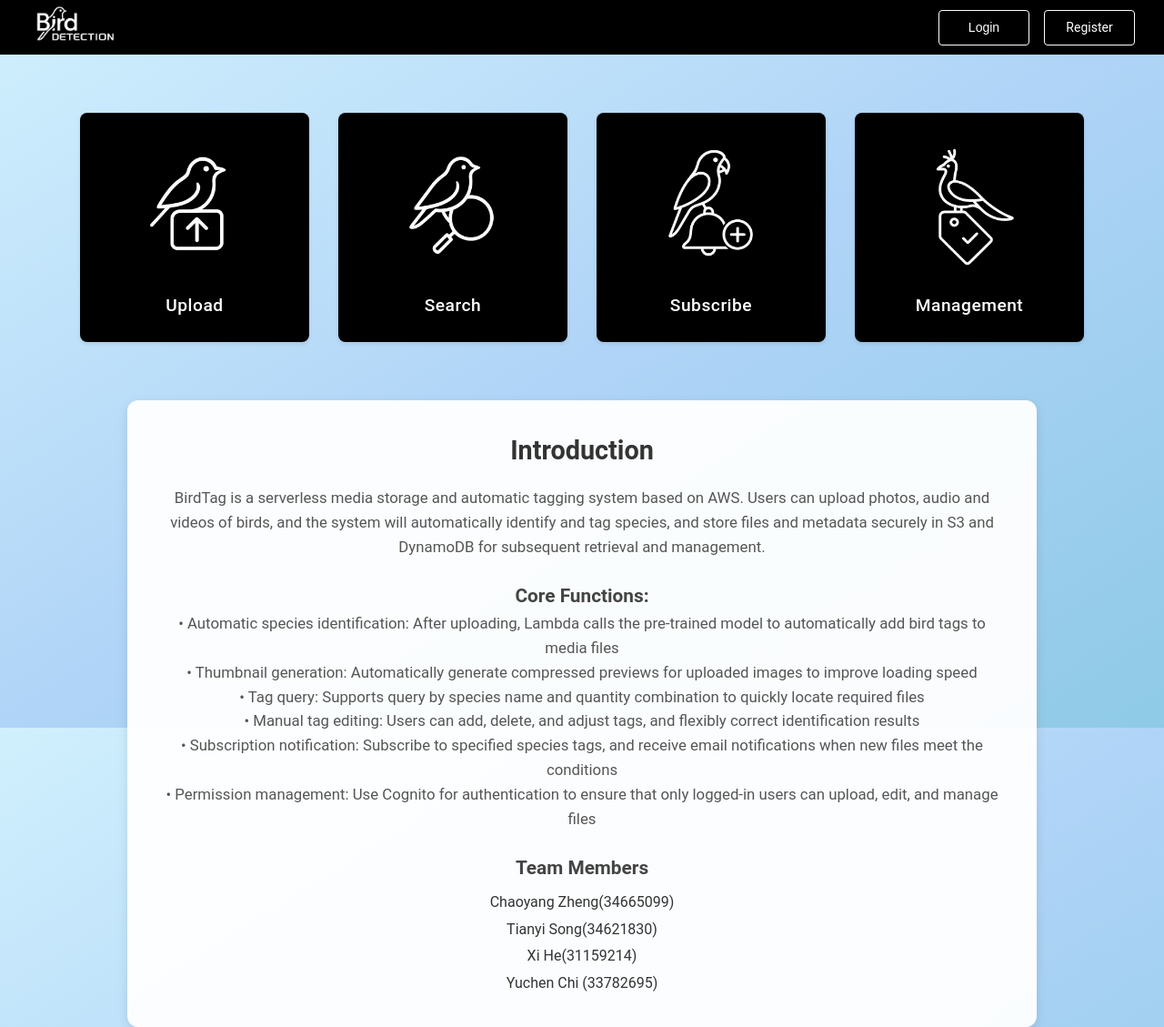
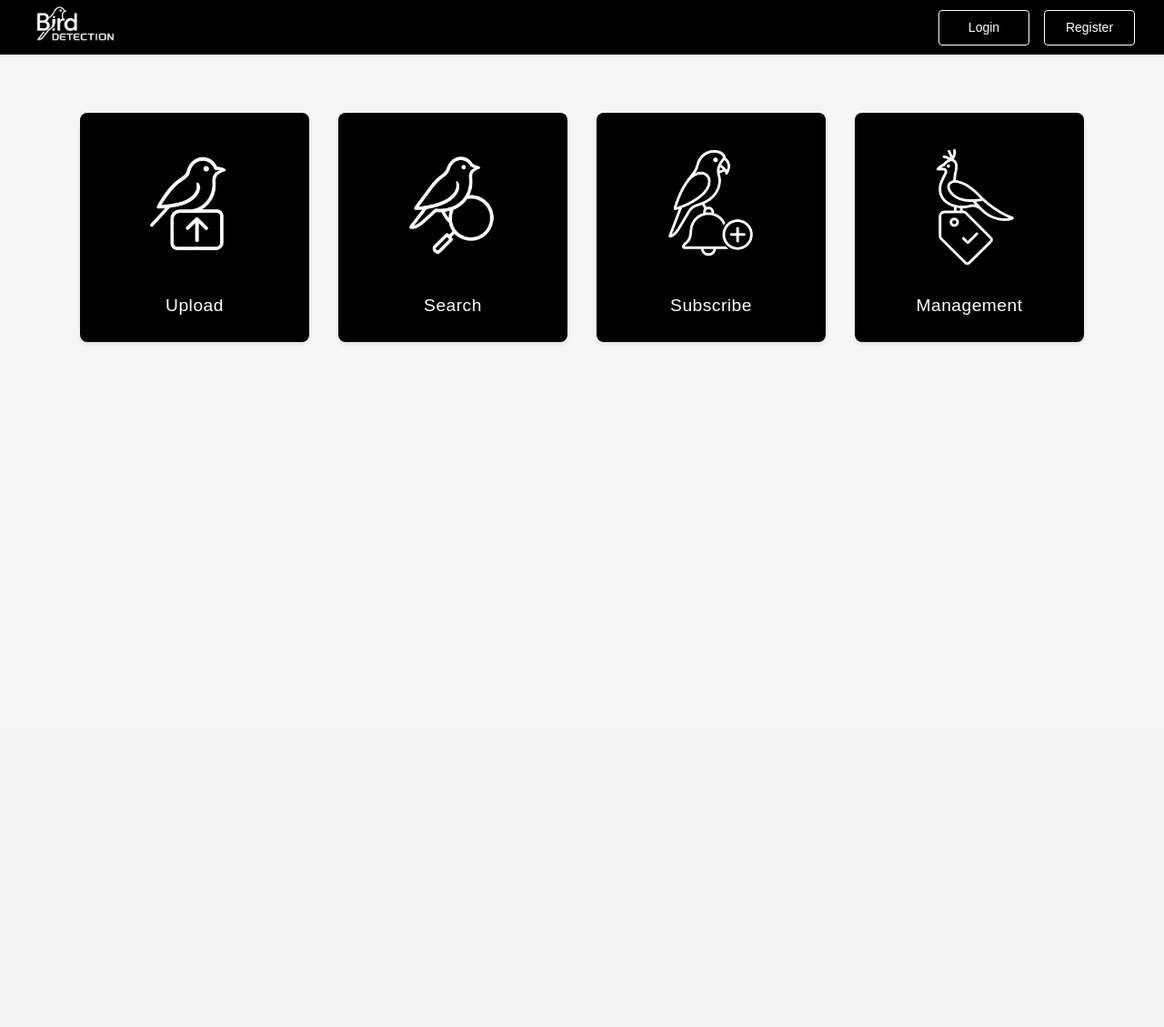
Before and after one commit to Nauxuswatchout/5225_assignment, a Flask app: page / in a window 1280 px wide. Shown: the whole page at 91% size. After the commit the page ends 378 px from the top, so only its background shows below. Run offline with Flask 3, Linux system fonts and the light colour scheme; some libraries are stand-ins or nearby versions.

Commit message:
Update index.html

```diff
--- a/templates/index.html
+++ b/templates/index.html
@@ -58,41 +58,7 @@
     {% endif %}
 </div>
 
-<!-- Project introduction area, inserted below the card area -->
-<div class="project-description">
-    <h2>Introduction</h2>
-    <p> BirdTag is a serverless media storage and automatic tagging system based on AWS. Users can upload photos, audio and videos of birds, and the system will automatically identify and tag species, and store files and metadata securely in S3 and DynamoDB for subsequent retrieval and management.</p>
-    <p>   </p>
-    <h3>Core Functions: </h3>
-    <p>        • Automatic species identification: After uploading, Lambda calls the pre-trained model to automatically add bird tags to media files </p>
-    <p>        • Thumbnail generation: Automatically generate compressed previews for uploaded images to improve loading speed</p>
-    <p>        • Tag query: Supports query by species name and quantity combination to quickly locate required files</p>
-    <p>        • Manual tag editing: Users can add, delete, and adjust tags, and flexibly correct identification results</p>
-    <p>        • Subscription notification: Subscribe to specified species tags, and receive email notifications when new files meet the conditions</p>
-    <p>        • Permission management: Use Cognito for authentication to ensure that only logged-in users can upload, edit, and manage files</p>
-
-    <h3>Team Members</h3>
-    <ul>
-        <li>Chaoyang Zheng(34665099)</li>
-        <li>Tianyi Song(34621830)</li>
-        <li>Xi He(31159214)<li>
-        <li>Yuchen Chi (33782695)</li>
-    </ul>
-</div>
-
-<!-- CSS styles retained as is + new introduction styles -->
 <style>
-html, body {
-    height: 100%;
-    margin: 0;
-    padding: 0;
-    font-family: 'Roboto', sans-serif;
-    background: linear-gradient(to bottom right, #d0f0fd, #b0d4f7, #8ecae6);
-    background-repeat: no-repeat;
-    background-attachment: fixed;
-    background-size: cover;
-}
-
 .card-grid {
     display: grid;
     grid-template-columns: repeat(auto-fit, minmax(200px, 1fr));
@@ -185,45 +151,5 @@ html, body {
     visibility: visible;
     bottom: -0.1rem;
 }
-
-/* Added new introduction area style */
-.project-description {
-    max-width: 1000px;
-    margin: 2rem auto;
-    padding: 2rem;
-    background-color: rgba(255, 255, 255, 0.95);
-    border-radius: 12px;
-    box-shadow: 0 4px 12px rgba(0,0,0,0.1);
-    text-align: center;
-}
-
-.project-description h2 {
-    font-size: 1.8rem;
-    margin-bottom: 1rem;
-    color: #333;
-}
-
-.project-description h3 {
-    font-size: 1.3rem;
-    margin-top: 1.5rem;
-    color: #444;
-}
-
-.project-description p {
-    font-size: 1.05rem;
-    color: #555;
-}
-
-.project-description ul {
-    list-style-type: none;
-    padding: 0;
-    margin-top: 0.5rem;
-}
-
-.project-description li {
-    font-size: 1rem;
-    color: #333;
-    margin: 0.25rem 0;
-}
 </style>
 {% endblock %}
```
